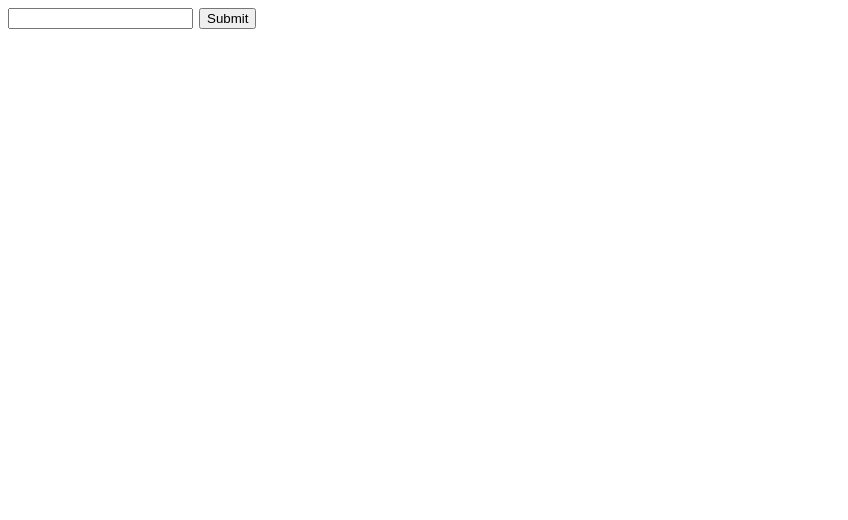
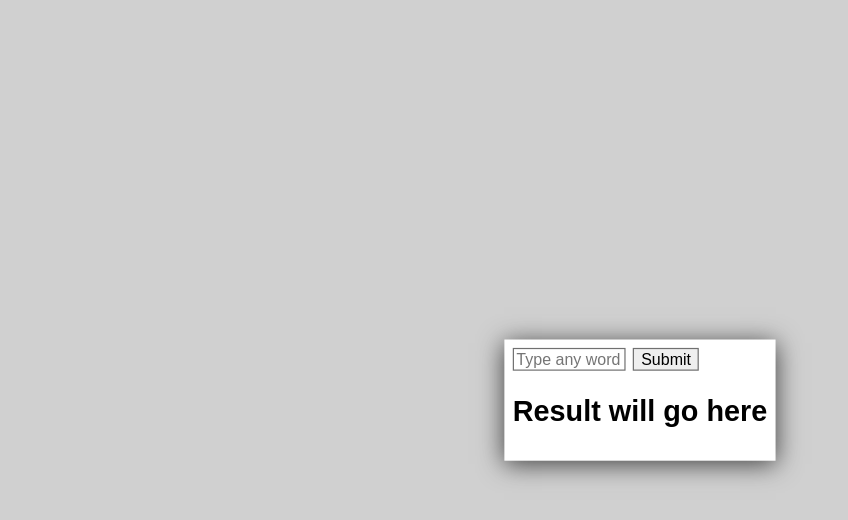
Before and after one commit to ElliottBelardo/mr-thatword, a plain HTML site: page index.html in a window 1280 px wide. Shown: the whole page, without its empty margins (0-848 px from the left). Drawn offline with nearby package versions, Linux system fonts and the light colour scheme.

Commit message:
Add a kinda barebones stylesheet

```diff
--- a/index.html
+++ b/index.html
@@ -18,11 +18,28 @@
         });
       });
     </script>
+    <style>
+      [type=text] {margin-right:6px;width:88px;}
+      body {background-color:#D0D0D0;font-family:Arial;}
+      #mainbody {
+        margin: 0;
+        position: absolute;
+        top: 50%;
+        left: 50%;
+        transform: translate(-50%, -50%) scale(1.2);
+        padding:7px;
+        background-color:white;
+        box-shadow:0px 3px 20px #404040;
+      }
+      input {border-width:1px;border-style:solid;border-color:#707070;}
+    </style>
   </head>
   <body>
-    <form>
-      <input type="text" name="input" style="margin-right:6px"><input type="submit" value="Submit">
-    </form>
-    <h2 id="output"></h2>
+    <div id="mainbody">
+      <form>
+        <input type="text" name="input" placeholder="Type any word"><input type="submit" value="Submit">
+      </form>
+      <h2 id="output">Result will go here</h2>
+    </div>
   </body>
 </html>
```
